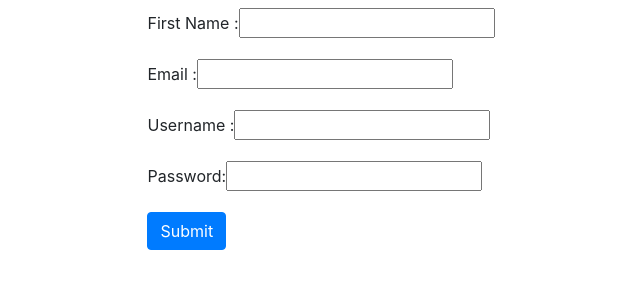
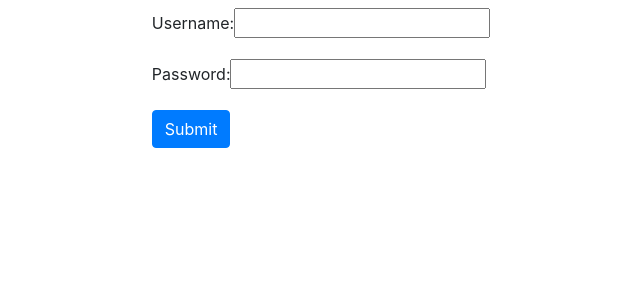
Before and after one commit to debanshu08/FlaskForm, a React (Create React App) app in the folder Frontend/: page /login in a window 1280 px wide. Shown: the top 300 px of the page, without its empty margins (319-959 px from the left). Built offline with nearby package versions, Linux system fonts and the light colour scheme.

Commit message:
Routing added.

```diff
--- a/Frontend/package.json
+++ b/Frontend/package.json
@@ -9,6 +9,7 @@
     "axios": "^0.21.1",
     "react": "^17.0.2",
     "react-dom": "^17.0.2",
+    "react-router-dom": "^5.2.0",
     "react-scripts": "4.0.3",
     "web-vitals": "^1.1.2"
   },
--- a/Frontend/src/App.js
+++ b/Frontend/src/App.js
@@ -1,12 +1,23 @@
 import React from 'react';
 import Form from './Form';
+import Login from './Login';
+import { BrowserRouter as Router, Route,Switch } from "react-router-dom";
 
 
 function App() {
     return (
+        <Router>
         <div>
-            <Form/>
+            <Switch>
+                <Route exact path="/">
+                    <Form/>
+                </Route>
+                <Route path="/login">
+            <Login/>
+            </Route>
+            </Switch>
         </div>
+        </Router>
     )
 }
 
--- a/Frontend/src/Form.js
+++ b/Frontend/src/Form.js
@@ -1,6 +1,6 @@
 import axios from 'axios';
 import React, { useState } from 'react';
-
+import {useHistory} from 'react-router-dom';
 function Form() {
     const [formdata, setFormData] = useState({
         name: '',
@@ -8,17 +8,12 @@ function Form() {
         username: '',
         password: ''
     })
+    const history = useHistory();
     const handleChange = (e) => {
         //Handle change for all form elements together.
         setFormData({ ...formdata, [e.target.name]: e.target.value })
     }
     const handleSubmit = (e) => {
-        // const data = {
-        //     "name" : formdata.name,
-        //     "email" : formdata.email,
-        //     "username" : formdata.username,
-        //     "password" : formdata.password
-        // }
         e.preventDefault();
         console.log(`Username: ${formdata.username} Email: ${formdata.email} Password: ${formdata.password}`)
         axios.post('http://127.0.0.1:5000/signup',{
@@ -27,7 +22,10 @@ function Form() {
                    'Access-Control-Allow-Methods': "*",
                   }, formdata
         })
-        .then(res=>console.log(res))
+        .then(res=>{console.log(res)
+            console.log(res.statusText)
+            history.push('/login');
+        })
         .catch(err=>console.log(err));
     }
 
--- /dev/null
+++ b/Frontend/src/Login.js
@@ -0,0 +1,62 @@
+import React,{useState} from "react";
+import axios from 'axios';
+function Login() {
+    const [formdata,setFormData] = useState({
+        username :'',
+        password:''
+    })
+    const handleChange = (e) => {
+        //Handle change for all form elements together.
+        setFormData({ ...formdata, [e.target.name]: e.target.value })
+    }
+    const handleSubmit = (e) => {
+        e.preventDefault();
+        console.log(`Username: ${formdata.username} Password: ${formdata.password}`)
+        axios.post('http://127.0.0.1:5000/login',{
+            headers: {"Access-Control-Allow-Origin": "*",
+                   "Access-Control-Allow-Credentials" :'true',
+                   'Access-Control-Allow-Methods': "*",
+                  }, formdata
+        })
+        .then(res=>{
+            console.log(res)
+            console.log(res.statusText)
+        })
+        .catch(err=>console.log(err));
+    }
+  return (
+    <div className="container">
+      <div className="row">
+        <div className="col-md-12 mt-2 d-flex justify-content-center">
+          <form method="post" onSubmit={handleSubmit}>
+            <div className="form-group">
+              <label for="username">Username: </label>
+              <input
+                type="text"
+                name="username"
+                id="username"
+                value={formdata.username}
+                onChange={handleChange}
+              />
+            </div>
+            <div className="form-group">
+              <label for="password">Password: </label>
+              <input
+                type="password"
+                id="password"
+                name="password"
+                value={formdata.password}
+                onChange={handleChange}
+              />
+            </div>
+            <button type="submit" className="btn btn-primary">
+              Submit
+            </button>
+          </form>
+        </div>
+      </div>
+    </div>
+  );
+}
+
+export default Login;
```
Also changed, not shown: 2 other files (tests, documents, lock files or other folders).
